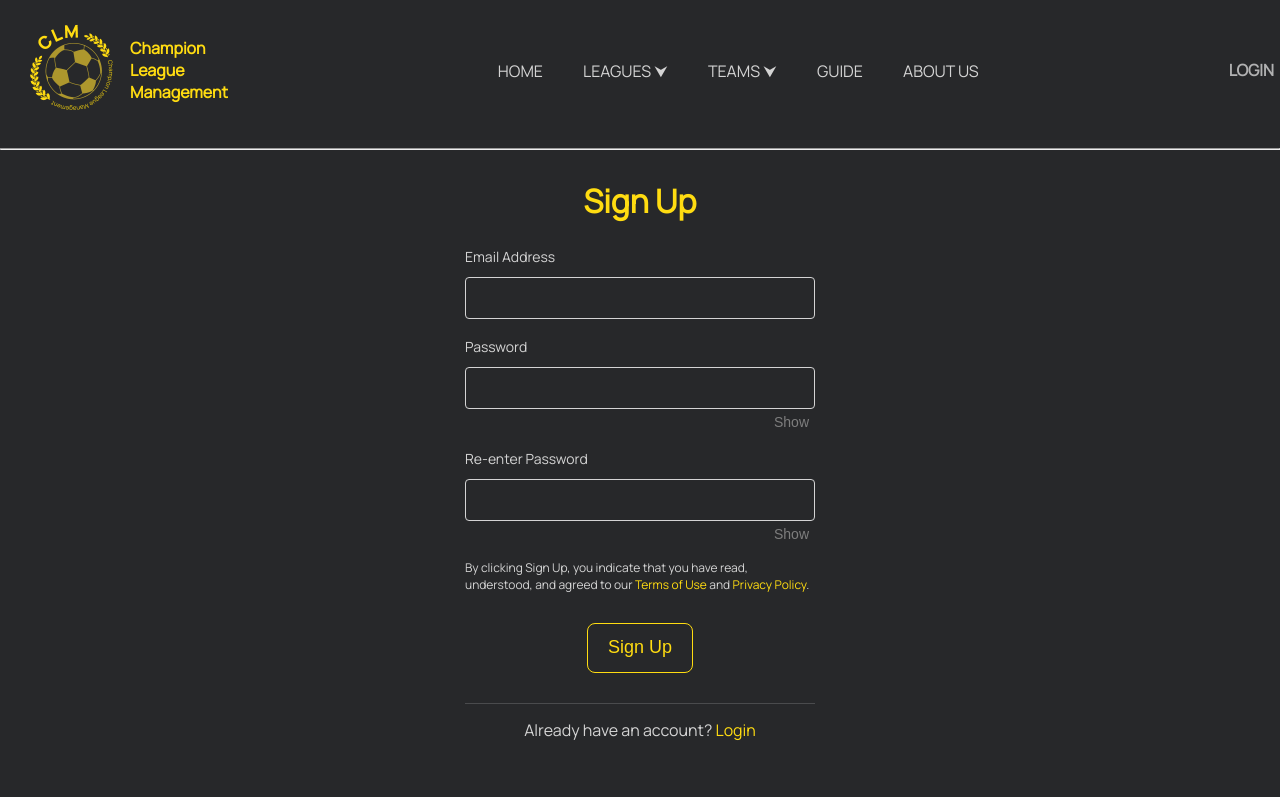
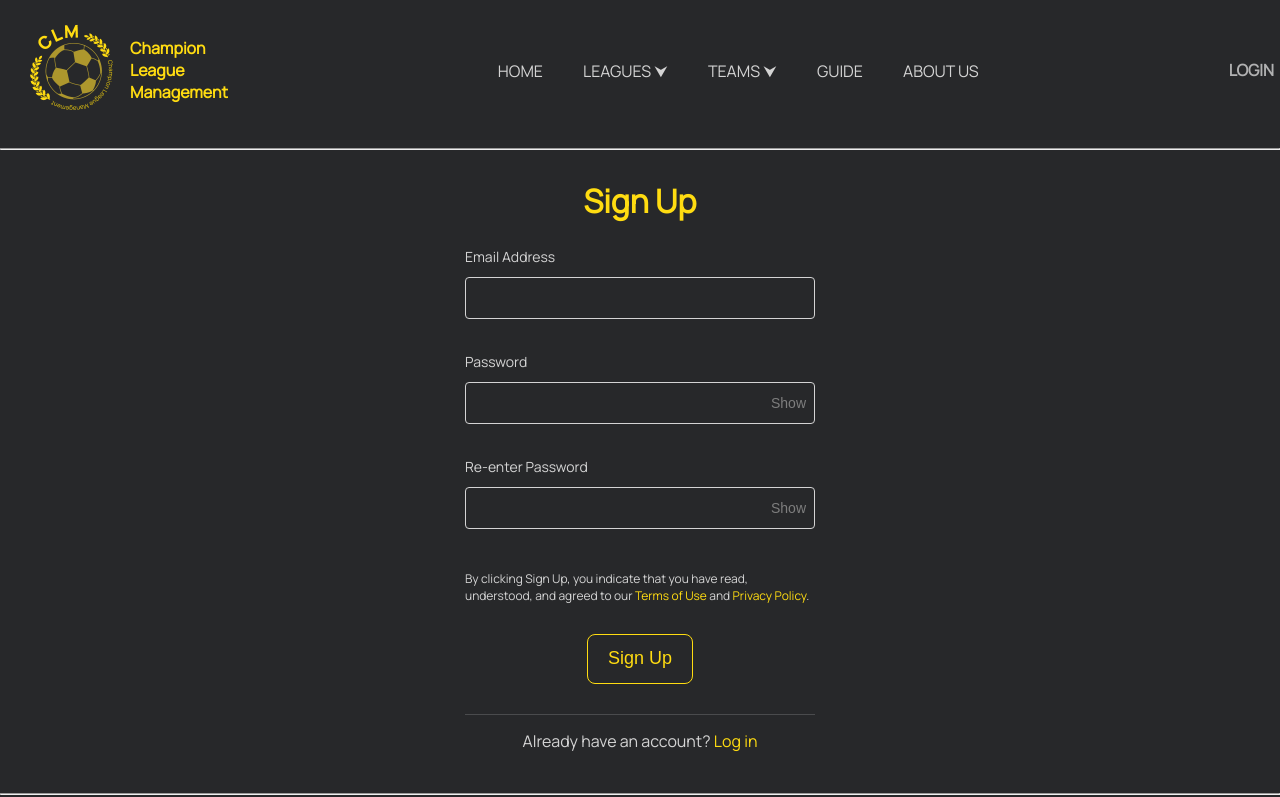
Before and after one commit to CLM-TTTB/clm-web-client, a React (Create React App) app: page /signup in a window 1280 px wide. Shown: the top 797 px of the page. Built offline with nearby package versions, Linux system fonts and the light colour scheme.

Commit message:
Fix input scaling

```diff
--- a/src/components/input.js
+++ b/src/components/input.js
@@ -14,7 +14,8 @@ const Input = ({
   const [showPassword, setShowPassword] = useState(false);
 
   const inputClassName = error ? styles.errorInput : styles.input;
-  const inputType = type === 'password' ? (showPassword ? 'text' : 'password') : 'text';
+  const inputType =
+    type === 'password' ? (showPassword ? 'text' : 'password') : 'text';
 
   return (
     <div className={styles.inputContainer}>
@@ -37,7 +38,10 @@ const Input = ({
           </button>
         )}
       </div>
-      {error && <div className={styles.errorInfo}>{errorInfo}</div>}
+      <div className={styles.errorInfoWrapper}>
+        {error && <div className={styles.errorInfo}>{errorInfo}</div>}
+        {!error && <div className={styles.errorInfoPlaceholder}></div>}
+      </div>
     </div>
   );
 };
--- a/src/pages/login.js
+++ b/src/pages/login.js
@@ -15,6 +15,7 @@ const Login = () => {
   const [passwordError, setPasswordError] = useState(false);
   const [passwordErrorInfo, setPasswordErrorInfo] = useState('');
   const [showPassword, setShowPassword] = useState(true);
+  const [rememberMe, setRememberMe] = useState(false);
 
   // HANDLE SUCCESSFUL LOGIN
   const loginSucceeded = () => {
@@ -24,6 +25,7 @@ const Login = () => {
   // CALL AUTH CHECK
   const formatCheckPassed = () => {
     if (email !== 'abc@gm.com' || password !== '12345678') {
+      setEmailError(true);
       setPasswordError(true);
       setPasswordErrorInfo('Invalid Email or Password. Please try again');
     } else {
@@ -77,6 +79,10 @@ const Login = () => {
     formatCheckPassed();
   };
 
+  const handleRememberMeChange = (e) => {
+    setRememberMe(e.target.checked);
+  };
+
   const handleCreateAccount = () => {
     navigate('/signup');
   };
@@ -109,7 +115,11 @@ const Login = () => {
 
           <div className={styles.checkboxRow}>
             <label className={styles.rememberMe}>
-              <input type="checkbox" checked={false} onChange={() => {}} />
+              <input
+                type="checkbox"
+                checked={rememberMe}
+                onChange={handleRememberMeChange}
+              />
               Remember Me
             </label>
 
@@ -124,9 +134,7 @@ const Login = () => {
 
           <div className={styles.createAccount}>
             Don't have an account?{' '}
-            <a href="#" onClick={handleCreateAccount}>
-              Create one!
-            </a>
+            <a onClick={handleCreateAccount}>Create one!</a>
           </div>
         </div>
 
--- a/src/pages/signup.js
+++ b/src/pages/signup.js
@@ -143,7 +143,7 @@ const Signup = () => {
           <div className={styles.line2}></div>
 
           <div className={styles.login}>
-            Already have an account? <a onClick={handleLogin}>Login</a>
+            Already have an account? <a onClick={handleLogin}>Log in</a>
           </div>
         </div>
 
--- a/src/styles/input.module.css
+++ b/src/styles/input.module.css
@@ -1,7 +1,8 @@
 .inputContainer {
+  height: 90px;
   display: flex;
   flex-direction: column; /* Center horizontally */
-  margin-bottom: 16px;
+  margin-bottom: 15px;
   background-color: transparent;
 }
 
@@ -59,6 +60,8 @@
   font-size: 14px;
   outline: none;
   color: #7e7e7e;
-  align-self: flex-end; /* Align the button to the end of the container */
-  margin-top: 4px; /* Add margin to separate the button from the input */
+  align-self: flex-end;
+  margin-top: -30px;
+  margin-bottom: 12px;
+  margin-right: 3px;
 }
--- a/src/styles/login.module.css
+++ b/src/styles/login.module.css
@@ -8,7 +8,7 @@ html {
   display: flex;
   flex-direction: column;
   align-items: center;
-  justify-content:space-between;
+  justify-content: space-between;
   box-sizing: border-box;
 }
 
@@ -20,6 +20,7 @@ html {
   display: flex;
   flex-direction: row;
   justify-content: space-between;
+  margin-top: 10px;
   margin-bottom: 30px;
   width: 350px;
 }
@@ -49,15 +50,14 @@ html {
   text-decoration: none;
 }
 
-.terms{
+.terms {
   font-size: 12px;
 }
 
-.login{
+.login {
   text-align: center;
   margin-top: 15px;
   margin-bottom: 33px;
-  margin-bottom: 50px;
 }
 
 .login a {
```
